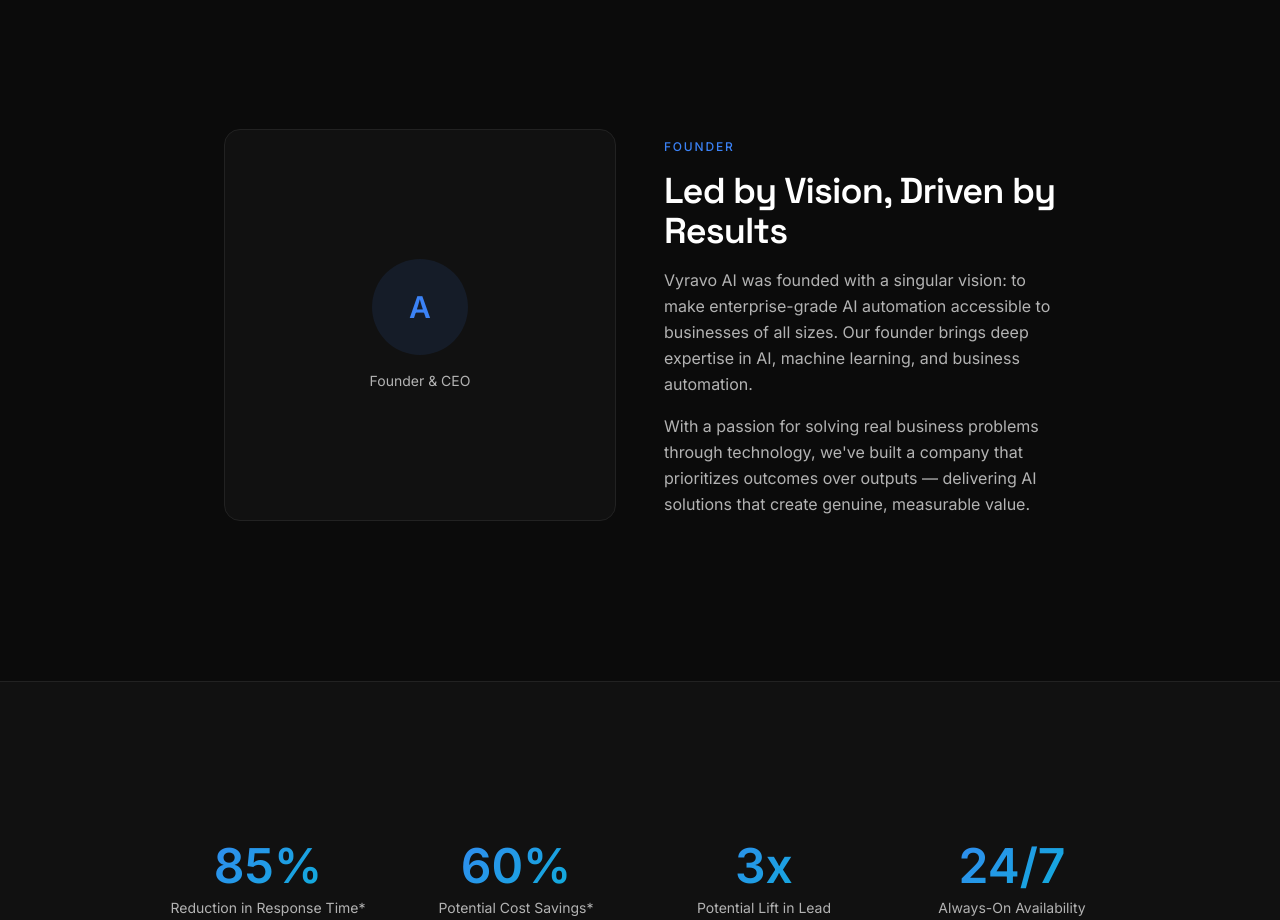
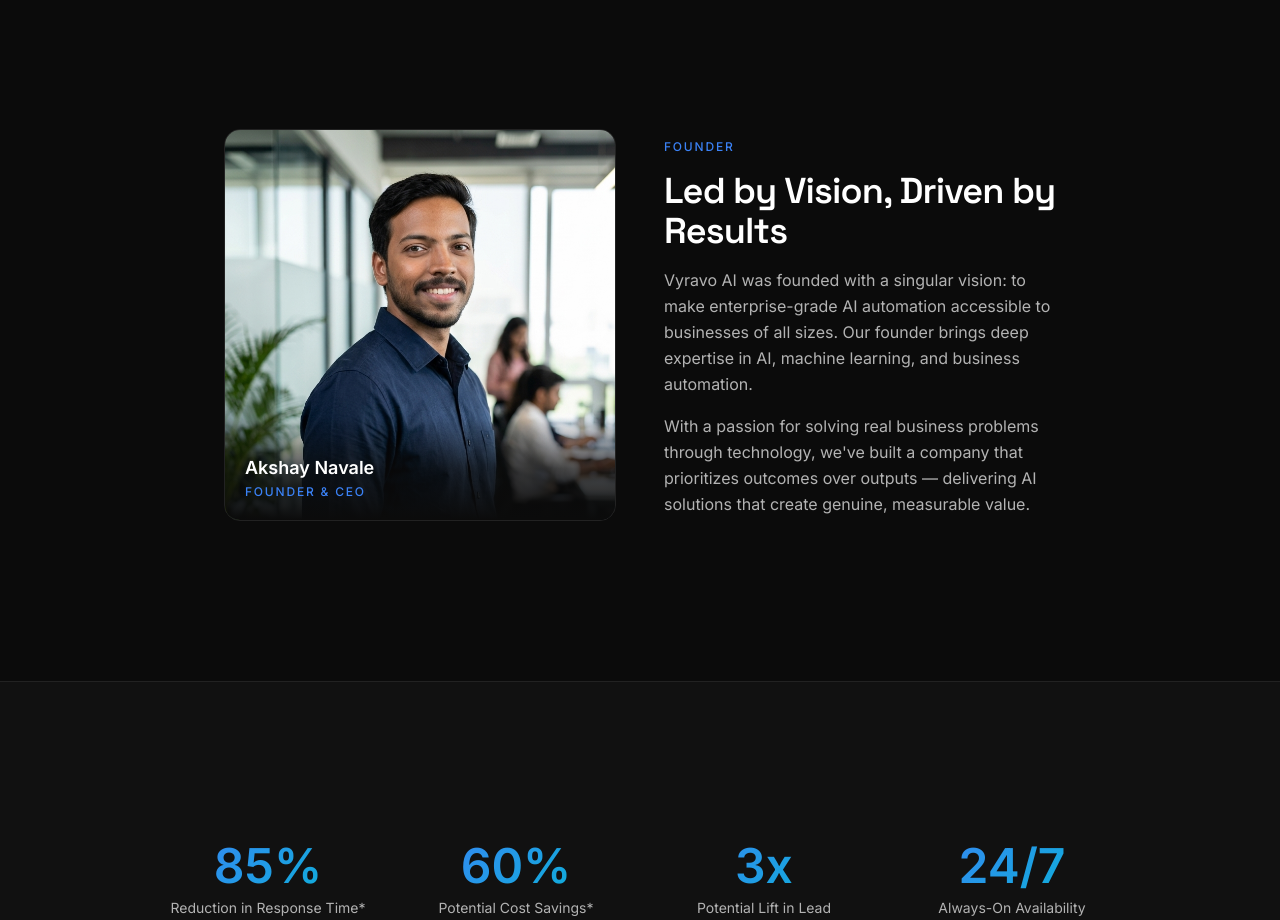
Before and after one commit to Akshay-Works/Vyravo-ai, a Next.js app: page /about in a window 1280 px wide. Shown: the part 2060-2980 px from the top of the page. Built offline with nearby package versions, Linux system fonts and the light colour scheme.

Commit message:
fix(about): replace founder placeholder 'A' with actual photo of Akshay Navale

```diff
--- a/src/app/about/page.tsx
+++ b/src/app/about/page.tsx
@@ -1,4 +1,5 @@
 import type { Metadata } from "next";
+import Image from "next/image";
 import { SectionHeading } from "@/components/SectionHeading";
 import { CTA } from "@/components/CTA";
 import { STATS, INDUSTRIES } from "@/lib/constants";
@@ -85,12 +86,18 @@
       <section className="section-padding">
         <div className="max-w-4xl mx-auto px-4 sm:px-6 lg:px-8">
           <div className="grid md:grid-cols-2 gap-12 items-center">
-            <div className="rounded-2xl bg-surface border border-border aspect-square flex items-center justify-center">
-              <div className="text-center">
-                <div className="w-24 h-24 rounded-full bg-primary/10 flex items-center justify-center text-primary text-3xl font-semibold mx-auto">
-                  A
-                </div>
-                <p className="mt-4 text-sm text-grey">Founder & CEO</p>
+            <div className="rounded-2xl bg-surface border border-border aspect-square flex items-center justify-center relative overflow-hidden">
+              <Image
+                src="/images/founder/akshay-navale.png"
+                alt="Akshay Navale, Founder & CEO of Vyravo AI"
+                fill
+                className="object-cover object-[center_22%]"
+                sizes="(max-width: 768px) 100vw, 400px"
+                priority
+              />
+              <div className="absolute inset-x-0 bottom-0 bg-gradient-to-t from-bg via-bg/70 to-transparent p-5 pt-10">
+                <p className="text-white font-semibold text-lg leading-tight">Akshay Navale</p>
+                <p className="text-primary text-xs uppercase tracking-[0.15em] font-medium mt-1">Founder & CEO</p>
               </div>
             </div>
             <div>
```
Also changed, not shown: public/images/founder/akshay-navale.png (added).
